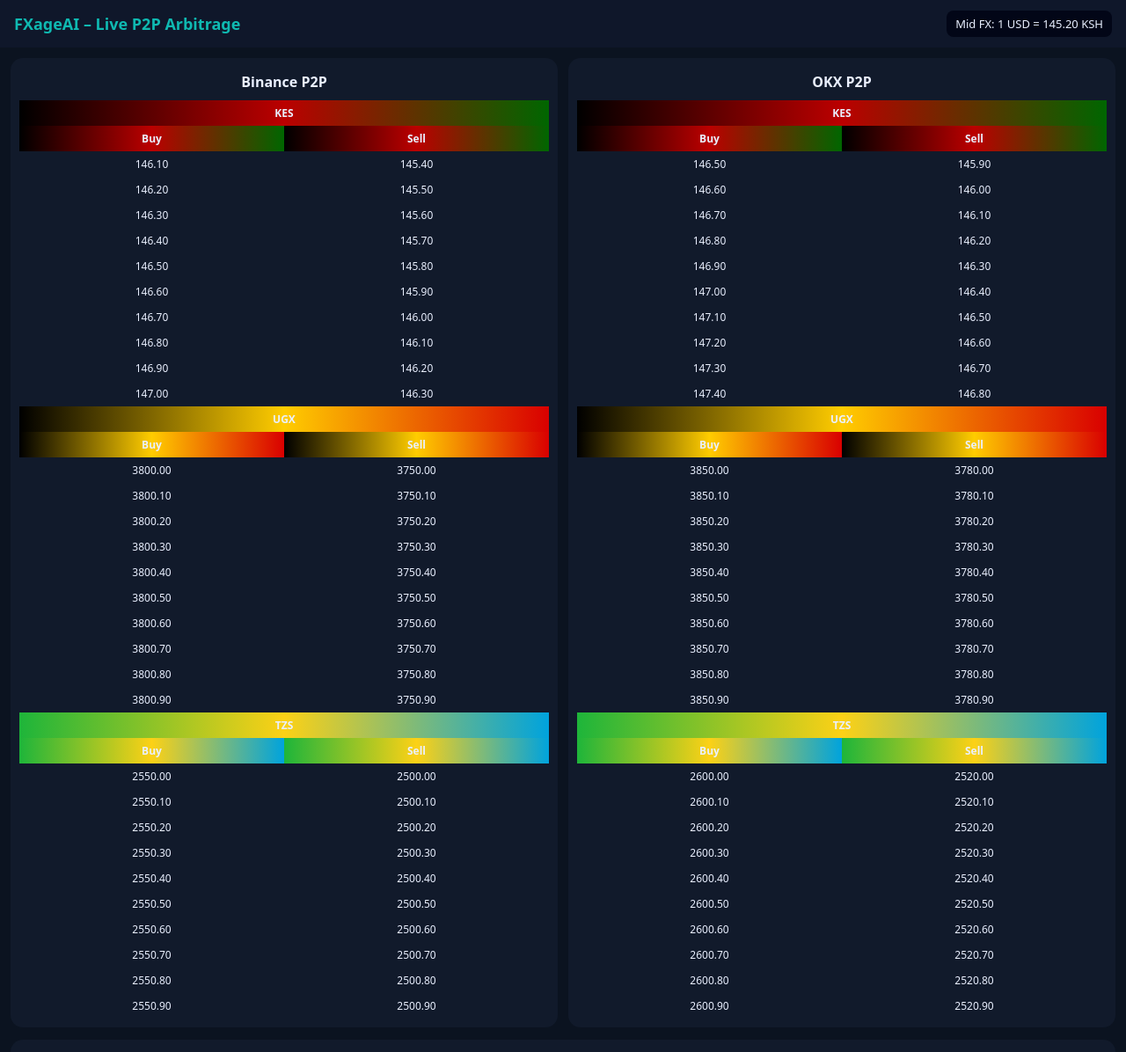
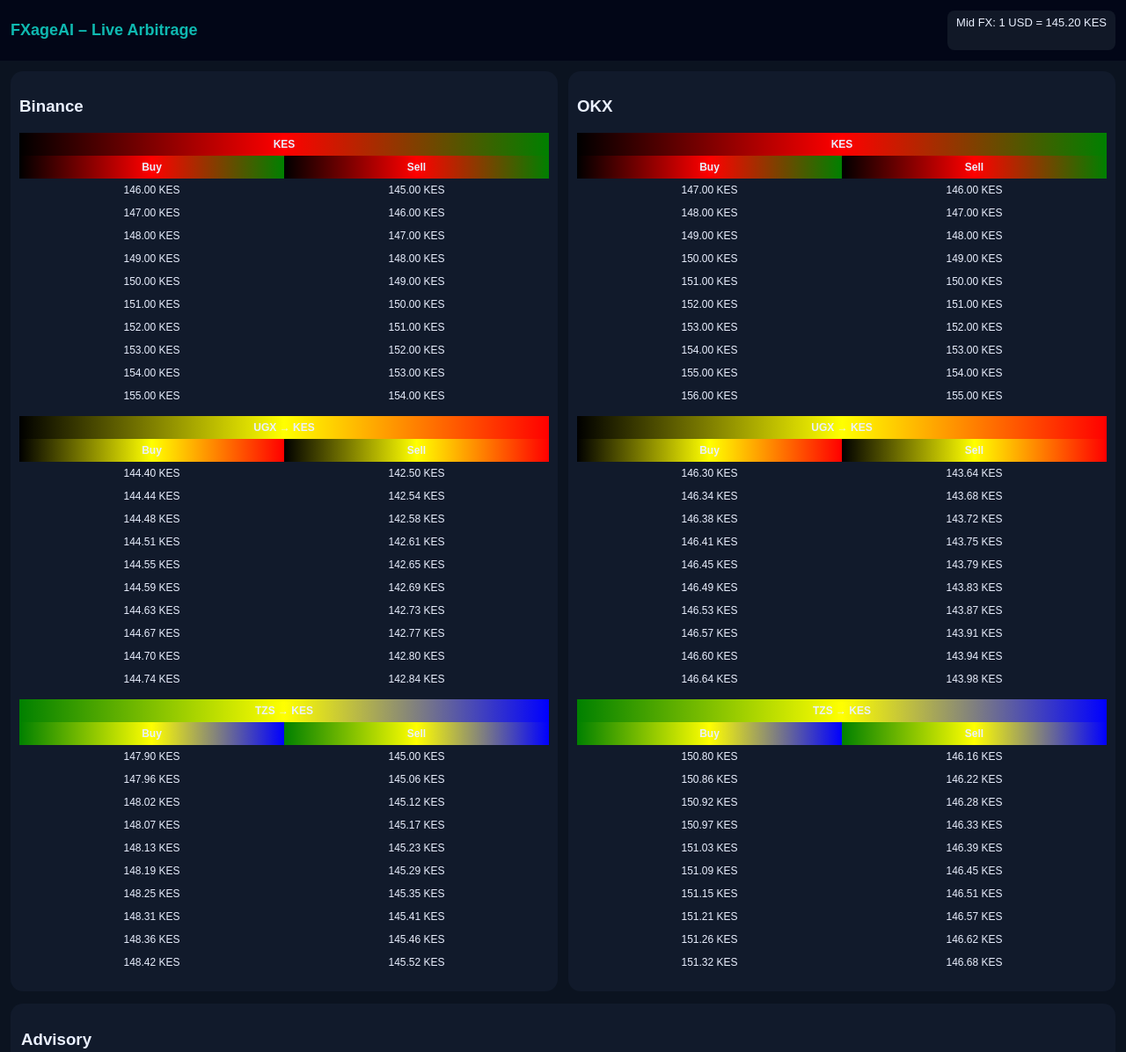
Before and after one commit to mmmskar-dev/FXAgeAI-live-arbitrage-monitor-, a plain HTML site: page index.html in a window 1280 px wide. Shown: the top 1196 px of the page at 88% size. Drawn offline with Linux system fonts and the light colour scheme.

Commit message:
Refactor index.html for improved structure and styling

```diff
--- a/index.html
+++ b/index.html
@@ -1,153 +1,106 @@
-<!DOCTYPE html><html lang="en">
+<!DOCTYPE html>
+<html lang="en">
 <head>
-  <meta charset="UTF-8" />
-  <meta name="viewport" content="width=device-width, initial-scale=1.0" />
-  <title>FXageAI – P2P Arbitrage Monitor</title>
-  <link rel="manifest" href="manifest.json" />
-  <meta name="theme-color" content="#0fb9b1" />
+<meta charset="UTF-8">
+<meta name="viewport" content="width=device-width, initial-scale=1.0">
+<title>FXageAI – Arbitrage Advisor</title>
+
 <style>
-    :root{
-      --teal:#0fb9b1;
-      --dark:#0b1320;
-      --card:#111a2b;
-      --text:#eaf0ff;
-    }
-    body{
-      margin:0;
-      font-family:system-ui,Segoe UI,Roboto,sans-serif;
-      background:var(--dark);
-      color:var(--text);
-    }
-    header{
-      padding:12px 16px;
-      background:#0f172a;
-      display:flex;
-      justify-content:space-between;
-      align-items:center;
-    }
-    h1{font-size:18px;margin:0;color:var(--teal)}
-    .fx-box{background:#020617;padding:6px 10px;border-radius:8px;font-size:13px}
+body{margin:0;font-family:Arial;background:#0b1320;color:#eaf0ff}
+header{padding:12px;background:#020617;display:flex;justify-content:space-between}
+h1{font-size:18px;color:#0fb9b1}
+.fx{background:#111827;padding:6px 10px;border-radius:8px;font-size:13px}
 main{padding:12px}
 .grid{display:grid;grid-template-columns:1fr 1fr;gap:12px}
-    .exchange{background:var(--card);border-radius:14px;padding:10px}
-    .exchange h2{text-align:center;margin:6px 0 10px;font-size:16px}
-    table{width:100%;border-collapse:collapse;font-size:12px}
+.box{background:#111a2b;border-radius:14px;padding:10px}
+table{width:100%;border-collapse:collapse;font-size:12px;margin-bottom:10px}
 th,td{padding:6px;text-align:center}
-    th{font-weight:600}/* Country color blends */
-.ksh th{background:linear-gradient(90deg,#000,#bb0000,#006600)}
-.ugx th{background:linear-gradient(90deg,#000,#ffcc00,#d90000)}
-.tzs th{background:linear-gradient(90deg,#1eb53a,#fcd116,#00a3dd)}
-
-.section{margin-top:14px;background:var(--card);border-radius:14px;padding:12px}
-.advice{font-size:14px}
-input{background:#020617;border:1px solid #1e293b;border-radius:8px;color:var(--text);padding:6px 8px}
-button{background:var(--teal);border:none;border-radius:10px;padding:8px 12px;color:#001;font-weight:600}
-
+.kes th{background:linear-gradient(90deg,black,red,green)}
+.ugx th{background:linear-gradient(90deg,black,yellow,red)}
+.tzs th{background:linear-gradient(90deg,green,yellow,blue)}
+.best{background:#064e3b;color:#d1fae5;font-weight:bold}
+.advice{background:#111a2b;border-radius:14px;padding:12px;margin-top:14px}
+button,input{padding:8px;border-radius:8px;border:none;margin-top:6px}
+button{background:#0fb9b1;font-weight:bold}
 </style>
 </head>
+
 <body>
+
 <header>
-  <h1>FXageAI – Live P2P Arbitrage</h1>
-  <div class="fx-box">Mid FX: 1 USD = <span id="fxRate">145.20</span> KSH</div>
-</header><main>
+<h1>FXageAI – Live Arbitrage</h1>
+<div class="fx">Mid FX: 1 USD = 145.20 KES</div>
+</header>
+
+<main>
+
 <div class="grid">
-    <!-- BINANCE -->
-    <div class="exchange">
-      <h2>Binance P2P</h2>
-      <table>
-        <thead class="ksh">
-          <tr><th colspan="2">KES</th></tr>
-          <tr><th>Buy</th><th>Sell</th></tr>
-        </thead>
-        <tbody id="binance-kes"></tbody>
-      </table>
-      <table>
-        <thead class="ugx">
-          <tr><th colspan="2">UGX</th></tr>
-          <tr><th>Buy</th><th>Sell</th></tr>
-        </thead>
-        <tbody id="binance-ugx"></tbody>
-      </table>
-      <table>
-        <thead class="tzs">
-          <tr><th colspan="2">TZS</th></tr>
-          <tr><th>Buy</th><th>Sell</th></tr>
-        </thead>
-        <tbody id="binance-tzs"></tbody>
-      </table>
-    </div><!-- OKX -->
-<div class="exchange">
-  <h2>OKX P2P</h2>
-  <table>
-    <thead class="ksh">
-      <tr><th colspan="2">KES</th></tr>
-      <tr><th>Buy</th><th>Sell</th></tr>
-    </thead>
-    <tbody id="okx-kes"></tbody>
-  </table>
-  <table>
-    <thead class="ugx">
-      <tr><th colspan="2">UGX</th></tr>
-      <tr><th>Buy</th><th>Sell</th></tr>
-    </thead>
-    <tbody id="okx-ugx"></tbody>
-  </table>
-  <table>
-    <thead class="tzs">
-      <tr><th colspan="2">TZS</th></tr>
-      <tr><th>Buy</th><th>Sell</th></tr>
-    </thead>
-    <tbody id="okx-tzs"></tbody>
-  </table>
+
+<div class="box">
+<h3>Binance</h3>
+<table><thead class="kes"><tr><th colspan="2">KES</th></tr><tr><th>Buy</th><th>Sell</th></tr></thead><tbody id="b-kes"></tbody></table>
+<table><thead class="ugx"><tr><th colspan="2">UGX → KES</th></tr><tr><th>Buy</th><th>Sell</th></tr></thead><tbody id="b-ugx"></tbody></table>
+<table><thead class="tzs"><tr><th colspan="2">TZS → KES</th></tr><tr><th>Buy</th><th>Sell</th></tr></thead><tbody id="b-tzs"></tbody></table>
 </div>
 
-  </div>  <div class="section advice">
-    <h3>Advisory & Profit Simulation</h3>
-    <p>Example Signal:</p>
-    <ul>
-      <li>Buy USDT with KES on Binance</li>
-      <li>Sell USDT for UGX on OKX</li>
-      <li>Normalize profit to KES (mid FX)</li>
-    </ul><label>Capital (KES): </label>
-<input id="capital" value="100000" />
-<button onclick="computeProfit()">Compute</button>
-<p id="profitOut"></p>
+<div class="box">
+<h3>OKX</h3>
+<table><thead class="kes"><tr><th colspan="2">KES</th></tr><tr><th>Buy</th><th>Sell</th></tr></thead><tbody id="o-kes"></tbody></table>
+<table><thead class="ugx"><tr><th colspan="2">UGX → KES</th></tr><tr><th>Buy</th><th>Sell</th></tr></thead><tbody id="o-ugx"></tbody></table>
+<table><thead class="tzs"><tr><th colspan="2">TZS → KES</th></tr><tr><th>Buy</th><th>Sell</th></tr></thead><tbody id="o-tzs"></tbody></table>
+</div>
 
 </div>
-</main><script>
-// --- MOCK DATA (Top 10 simplified) ---
-const sampleRows = (buy,sell)=>{
-  let rows='';
-  for(let i=0;i<10;i++) rows+=`<tr><td>${(buy+i*0.1).toFixed(2)}</td><td>${(sell+i*0.1).toFixed(2)}</td></tr>`;
-  return rows;
-};
 
-document.getElementById('binance-kes').innerHTML = sampleRows(146.1,145.4);
-document.getElementById('binance-ugx').innerHTML = sampleRows(3800,3750);
-document.getElementById('binance-tzs').innerHTML = sampleRows(2550,2500);
+<div class="advice">
+<h3>Advisory</h3>
+<p id="signal">Scanning markets…</p>
+<label>Capital (KES)</label><br>
+<input id="cap" value="100000"><br>
+<button onclick="calc()">Compute Profit</button>
+<p id="profit"></p>
+</div>
 
-document.getElementById('okx-kes').innerHTML = sampleRows(146.5,145.9);
-document.getElementById('okx-ugx').innerHTML = sampleRows(3850,3780);
-document.getElementById('okx-tzs').innerHTML = sampleRows(2600,2520);
+</main>
 
-function computeProfit(){
-  const capital = Number(document.getElementById('capital').value);
-  const buyKes = 146.1; // Binance KES buy
-  const sellUgx = 3850; // OKX UGX sell
-  const ugxKesRate = 0.038; // normalized via mid FX
+<script>
+const FX={UGX:0.038,TZS:0.058};
+let prices=[];
 
-  const usdt = capital / buyKes;
-  const ugx = usdt * sellUgx;
-  const kesBack = ugx * ugxKesRate;
-  const profit = kesBack - capital;
-
-  document.getElementById('profitOut').innerText =
-    `Estimated Return: ${kesBack.toFixed(0)} KES | Profit: ${profit.toFixed(0)} KES`;
+function rows(buy,sell,rate,ex,cur){
+  let r='';
+  for(let i=0;i<10;i++){
+    const b=(buy+i)*rate;
+    const s=(sell+i)*rate;
+    prices.push({buy:b,sell:s,ex,cur});
+    r+=`<tr><td>${b.toFixed(2)} KES</td><td>${s.toFixed(2)} KES</td></tr>`;
+  }
+  return r;
 }
 
-// --- PWA Service Worker ---
-if('serviceWorker' in navigator){
-  navigator.serviceWorker.register('sw.js');
+document.getElementById('b-kes').innerHTML=rows(146,145,1,'Binance','KES');
+document.getElementById('b-ugx').innerHTML=rows(3800,3750,FX.UGX,'Binance','UGX');
+document.getElementById('b-tzs').innerHTML=rows(2550,2500,FX.TZS,'Binance','TZS');
+
+document.getElementById('o-kes').innerHTML=rows(147,146,1,'OKX','KES');
+document.getElementById('o-ugx').innerHTML=rows(3850,3780,FX.UGX,'OKX','UGX');
+document.getElementById('o-tzs').innerHTML=rows(2600,2520,FX.TZS,'OKX','TZS');
+
+const bestBuy=prices.reduce((a,b)=>b.buy<a.buy?b:a);
+const bestSell=prices.reduce((a,b)=>b.sell>a.sell?b:a);
+
+document.getElementById('signal').innerText=
+`BUY on ${bestBuy.ex} (${bestBuy.cur}) → SELL on ${bestSell.ex} (${bestSell.cur})
+Spread: ${(((bestSell.sell-bestBuy.buy)/bestBuy.buy)*100).toFixed(2)}%`;
+
+function calc(){
+const cap=Number(document.getElementById('cap').value);
+const usdt=cap/bestBuy.buy;
+const back=usdt*bestSell.sell;
+document.getElementById('profit').innerText=
+`Final: ${back.toFixed(0)} KES | Profit: ${(back-cap).toFixed(0)} KES`;
 }
-</script></body>
+</script>
+
+</body>
 </html>
```
Lines whose indentation alone changed are shown as unchanged.
